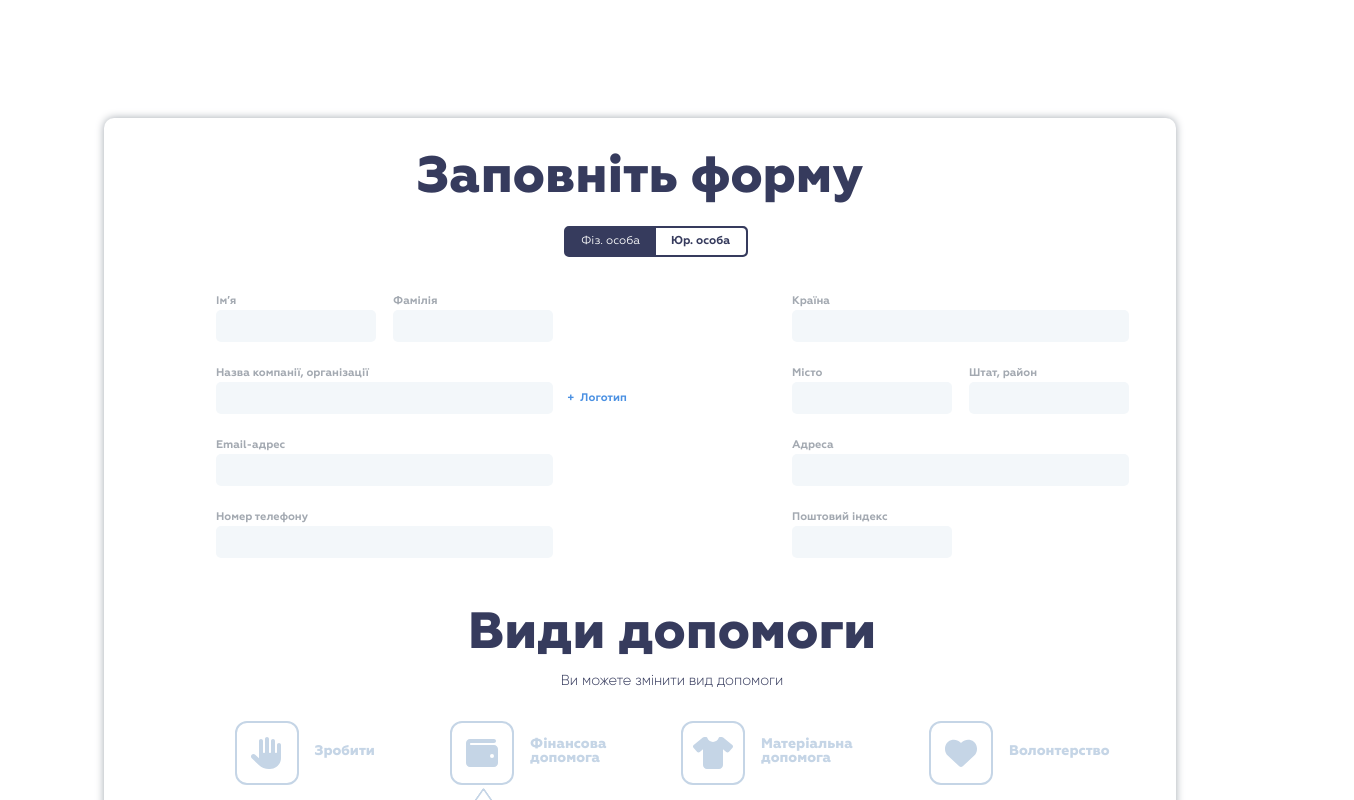
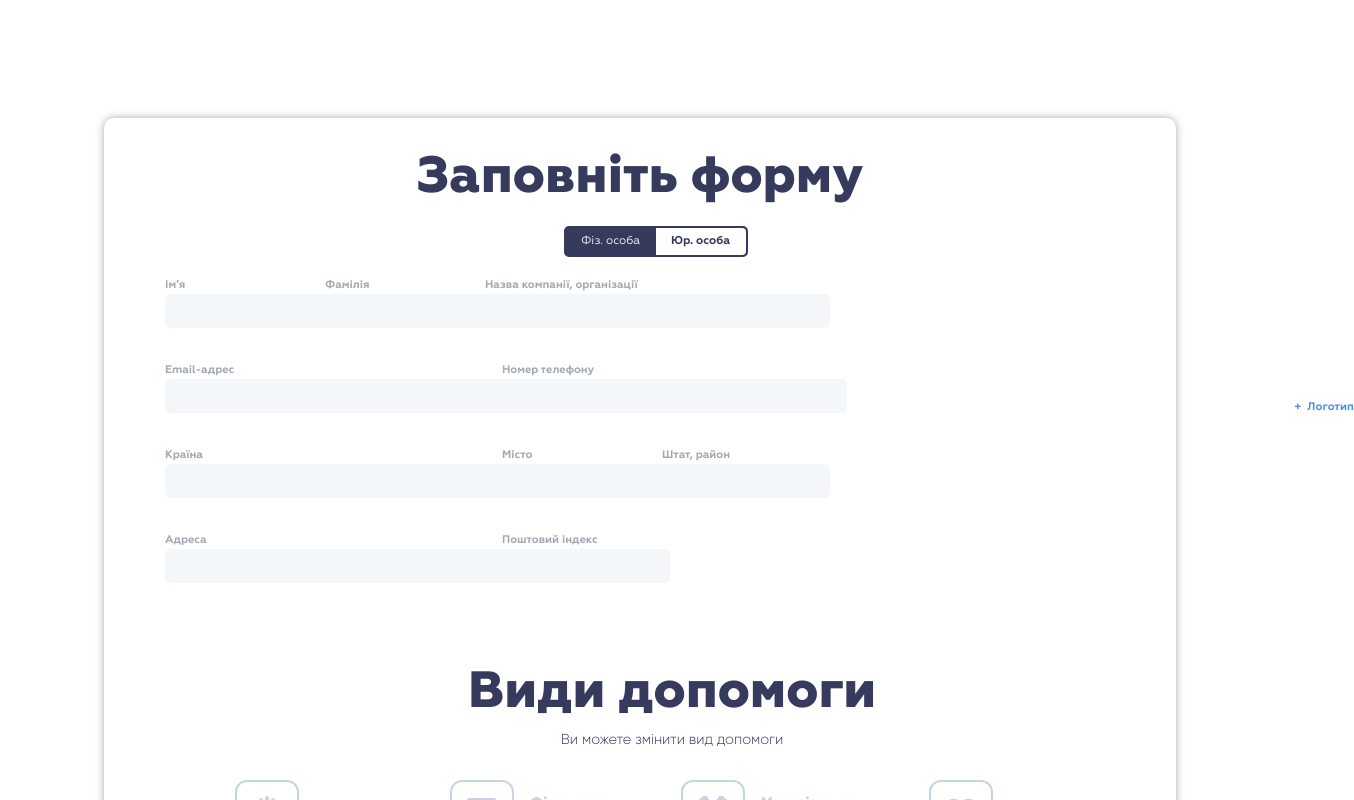
Before and after one commit to mrbywater/Financial-Aid-Form, a React (Create React App) app: page / in a window 1280 px wide. Shown: the top 800 px of the page, 1354 px wide, since content can reach past the window. Built offline with nearby package versions, Linux system fonts and the light colour scheme.

Commit message:
rewrite inputs

```diff
--- a/src/components/aidFormComponent/AidForm.scss
+++ b/src/components/aidFormComponent/AidForm.scss
@@ -30,39 +30,48 @@
     > div {
 
       &:first-child {
-        margin-top: 37px;
-        display: grid;
-        grid-template-columns: repeat(4, 150px);
-        grid-template-rows: repeat(4, 50px);
-        grid-column-gap: 27px;
-        grid-row-gap: 22px;
 
-        > div {
+        padding: 0 40px;
+        margin: 20px 0 0 20px;
+        display: flex;
+        flex-direction: row;
+        flex-wrap: wrap;
+        border: 1px solid white;
+        border-radius: 10px;
 
-          &:nth-child(1) { grid-area: 1 / 1 / 2 / 2; }
-          &:nth-child(2) { grid-area: 1 / 2 / 2 / 3; }
-          &:nth-child(3) { grid-area: 2 / 1 / 3 / 3; }
-          &:nth-child(4) { grid-area: 3 / 1 / 4 / 3; }
-          &:nth-child(5) { grid-area: 4 / 1 / 5 / 3; }
-          &:nth-child(6) { grid-area: 1 / 3 / 2 / 5; }
-          &:nth-child(7) { grid-area: 2 / 3 / 3 / 4; }
-          &:nth-child(8) { grid-area: 2 / 4 / 3 / 5; }
-          &:nth-child(9) { grid-area: 3 / 3 / 4 / 5; }
-          &:nth-child(10) { grid-area: 4 / 3 / 5 / 4; }
-
-          &:nth-child(n) {
-            margin-left: 112px;
-          }
-
-          &:nth-last-child(-n+5) {
-            margin-left: 334px;
-          }
-
-          &:is(:nth-child(3), :nth-child(4), :nth-child(5),
-      :nth-child(6),:nth-child(9)) {
-            width: 337px;
-          }
-        }
+      //  margin-top: 37px;
+      //  display: grid;
+      //  grid-template-columns: repeat(4, 150px);
+      //  grid-template-rows: repeat(4, 50px);
+      //  grid-column-gap: 27px;
+      //  grid-row-gap: 22px;
+      //
+      //  > div {
+      //
+      //    &:nth-child(1) { grid-area: 1 / 1 / 2 / 2; }
+      //    &:nth-child(2) { grid-area: 1 / 2 / 2 / 3; }
+      //    &:nth-child(3) { grid-area: 2 / 1 / 3 / 3; }
+      //    &:nth-child(4) { grid-area: 3 / 1 / 4 / 3; }
+      //    &:nth-child(5) { grid-area: 4 / 1 / 5 / 3; }
+      //    &:nth-child(6) { grid-area: 1 / 3 / 2 / 5; }
+      //    &:nth-child(7) { grid-area: 2 / 3 / 3 / 4; }
+      //    &:nth-child(8) { grid-area: 2 / 4 / 3 / 5; }
+      //    &:nth-child(9) { grid-area: 3 / 3 / 4 / 5; }
+      //    &:nth-child(10) { grid-area: 4 / 3 / 5 / 4; }
+      //
+      //    &:nth-child(n) {
+      //      margin-left: 112px;
+      //    }
+      //
+      //    &:nth-last-child(-n+5) {
+      //      margin-left: 334px;
+      //    }
+      //
+      //    &:is(:nth-child(3), :nth-child(4), :nth-child(5),
+      //:nth-child(6),:nth-child(9)) {
+      //      width: 337px;
+      //    }
+      //  }
       }
     }
   }
--- a/src/components/aidFormComponent/AidForm.tsx
+++ b/src/components/aidFormComponent/AidForm.tsx
@@ -2,14 +2,15 @@ import "./AidForm.scss"
 import Headline from "../formComponents/Headline";
 import Switcher from "../buttonComponents/Switcher";
 import Input from "../inputComponents/Input";
-import { useForm, SubmitHandler, FormProvider } from "react-hook-form"
+import {useForm, SubmitHandler, FormProvider, FieldError} from "react-hook-form"
 import {faHand, faHeart, faShirt, faWallet} from "@fortawesome/free-solid-svg-icons";
 import Button from "../buttonComponents/Button";
 import {mastercard, paypal, terminal, visa, webmoney} from "../../svgInfoList";
 import PayButton from "../buttonComponents/PayButton";
 import Card from "../inputComponents/Card";
+import {useState} from "react";
 
-type Inputs = {
+export type FormInputs = {
     name: string
     surname: string
     company: string
@@ -20,48 +21,66 @@ type Inputs = {
     state: string
     address: string
     postalcode: string
+    fileInput: FileList
 }
 
 const inputsInfo = [
     {
         type: 'text',
         label: 'Ім′я',
-        name: 'name'
+        name: 'name',
+        half: true,
+        required: true,
+        maxLength: 16
     },
     {
         type: 'text',
         label: 'Фамілія',
-        name: 'surname'
+        name: 'surname',
+        half: true,
+        required: true,
+        maxLength: 16
     },
     {
         type: 'text',
         label: 'Назва компанії, організації',
-        name: 'company'
+        name: 'company',
+        maxLength: 32,
+        required: true
     },
     {
         type: 'email',
         label: 'Email-адрес',
-        name: 'email'
+        name: 'email',
+        required: true,
+        maxLength: 32
     },
     {
         type: 'text',
         label: 'Номер телефону',
-        name: 'phone'
+        name: 'phone',
+        pattern: /\+?\(?([0-9]{3})\)?[-.]?\(?([0-9]{3})\)?[-.]?\(?([0-9]{4})\)?/,
+        minLength: 10,
+        maxLength: 16
     },
     {
         type: 'text',
         label: 'Країна',
-        name: 'country'
+        name: 'country',
+        required: true
     },
     {
         type: 'text',
         label: 'Місто',
-        name: 'city'
+        name: 'city',
+        half: true,
+        required: true
     },
     {
         type: 'text',
         label: 'Штат, район',
-        name: 'state'
+        name: 'state',
+        half: true
     },
     {
         type: 'text',
@@ -71,7 +90,10 @@ const inputsInfo = [
     {
         type: 'text',
         label: 'Поштовий індекс',
-        name: 'postalcode'
+        name: 'postalcode',
+        half: true,
+        required: true,
+        minLength: 6
     }
 ]
 
@@ -119,12 +141,18 @@ const payButtons = [
 
 const AidForm = () => {
 
-    const methods = useForm<Inputs>()
+    const {
+        register,
+        handleSubmit,
+        formState: { errors },
+    } = useForm<FormInputs>()
 
-    const onSubmit: SubmitHandler<Inputs> = (data) => console.log(data)
+    const onSubmitHandler = handleSubmit(data => console.log(data));
 
+    const [switcherState, setSwitcherState] = useState<boolean>(true)
 
-    // @ts-ignore
+    console.log(errors)
+
     return (
         <div className='aidFormMainContainer'>
             <div className='headline'>
@@ -133,10 +161,13 @@ const AidForm = () => {
                 />
             </div>
             <div className='switcher'>
-                <Switcher/>
+                <Switcher
+                    isActive={switcherState}
+                    setIsActive={setSwitcherState}
+                />
             </div>
-            <FormProvider {...methods}>
-                <form onSubmit={methods.handleSubmit(onSubmit)}>
+            {/*<FormProvider>*/}
+                <form onSubmit={onSubmitHandler}>
                     <div>
                         {inputsInfo.map(input => (
                             <Input
@@ -144,6 +175,13 @@ const AidForm = () => {
                                 type={input.type}
                                 label={input.label}
                                 name={input.name}
+                                error={(errors as { [key: string]: FieldError })}
+                                register={register}
+                                half={input.half}
+                                required={input?.required}
+                                maxLength={input?.maxLength}
+                                minLength={input?.minLength}
+                                pattern={input?.pattern}
                             />
                         ))}
                     </div>
@@ -192,7 +230,7 @@ const AidForm = () => {
                         </div>
                     </div>
                 </form>
-            </FormProvider>
+            {/*</FormProvider>*/}
         </div>
     )
 }
--- a/src/components/buttonComponents/PayButton.scss
+++ b/src/components/buttonComponents/PayButton.scss
@@ -10,6 +10,7 @@
   background-color: $no-active;
   font-family: Gilroy, sans-serif;
   border: none;
+  cursor: pointer;
 
   > div  {
     display: flex;
--- a/src/components/inputComponents/Input.scss
+++ b/src/components/inputComponents/Input.scss
@@ -1,10 +1,16 @@
 @import "../../styles/colors";
 
 .inputMainContainer {
+  //display: flex;
+  //flex-direction: column;
+  //width: 337px;
+  //position: relative;
+  width: 337px;
+  height: 85px;
+  //justify-content: center;
+  align-items: baseline;
   display: flex;
   flex-direction: column;
-  width: 160px;
-  position: relative;
 
   label {
     font-weight: 700;
@@ -12,16 +18,19 @@
     color: $gray;
   }
 
-  input {
+  .customInput {
+    width: 100%;
     margin-top: 2px;
     height: 30px;
     outline: none;
     border: none;
     border-radius: 5px;
     background-color: $input-bg;
+    font-family: Geometria, sans-serif;
+    padding: 2px 4px;
   }
 
-  .plusLogo {
+  .plusLogoLabel {
     font-size: 11px;
     font-weight: bold;
     letter-spacing: .10px;
@@ -29,6 +38,29 @@
     position: absolute;
     right: -74px;
     top: 50%;
+    cursor: pointer;
   }
 
+  .fileError {
+    position: absolute;
+    right: -130px;
+    top: 80%;
+    font-size: 8px;
+  }
+
+  .error{
+    outline: 1px solid $red;
+  }
+
+  .errorText {
+    transition: .3s ease-in;
+    position: absolute;
+    left: 0;
+    bottom: -13px;
+    font-size: 8px;
+  }
 }
+
+.halfInput {
+  width: 160px;
+}
--- a/src/components/inputComponents/Input.tsx
+++ b/src/components/inputComponents/Input.tsx
@@ -1,10 +1,18 @@
 import "./Input.scss"
-import {useFormContext} from "react-hook-form";
+import {FieldError} from "react-hook-form";
 
 type inputProps = {
     type: string
     label: string
-    name: string
+    name: any
+    half?: boolean
+    register: any
+    required?: boolean
+    error?: { [key: string]: FieldError }
+    maxLength?: number
+    minLength?: number
+    pattern?: RegExp
+    validate?: any
 }
 
 const Input = (props: inputProps) => {
@@ -12,23 +20,71 @@ const Input = (props: inputProps) => {
     const {
         type,
         label,
-        name
+        name,
+        half,
+        register,
+        required,
+        error,
+        maxLength,
+        minLength,
+        pattern,
+        validate,
     } = props
 
-    const { register } = useFormContext()
-
     return (
-        <div className='inputMainContainer'>
+        <div className={`inputMainContainer ${half ? 'halfInput' : ''}`}>
             <label htmlFor={name}>{label}</label>
             <input
                 id={name}
                 type={type}
-                {...register(name)}
+                maxLength={maxLength}
+                className={`customInput ${error?.[name] ? 'error' : ''}`}
+                {...register(name, {
+                    required: {
+                        value: required,
+                        message: "Це поле обов'язкове",
+                    },
+                    maxLength: {
+                        value: maxLength,
+                        message: `Довжина більше ${maxLength} символів`,
+                    },
+                    minLength: {
+                        value: minLength,
+                        message: `Довжина меньше ${minLength} символів`,
+                    },
+                    pattern: {
+                        value: pattern,
+                        message: 'Некоректний ввод',
+                    },
+                    validate,
+                })}
             />
+            <div style={{ opacity: +!!error?.[name] }} className="errorText">
+                {error?.[name]?.message}
+            </div>
             {name === 'company' && (
-                <div className='plusLogo'>
-                    +{'\u00A0'} Логотип
+                <div>
+                    <label className='plusLogoLabel'>
+                        +{'\u00A0'} Логотип
+                        <input
+                            type='file'
+                            accept=".png"
+                            style={{ display: 'none' }}
+                            multiple={false}
+                            {...register('fileInput', {
+                                required: true,
+                                validate: {
+                                    png: (value: FileList) => value && value[0].type === 'image/png' || 'Тільки PNG',
+                                    size: (value: FileList) => value && value[0].size <= 256 * 1024 || 'Максимальний розмір 256KB'
+                                }
+                            })}
+                        />
+                    </label>
+                    <div className='fileError'>
+                        {error?.['fileInput']?.message}
+                    </div>
                 </div>
+
             )}
         </div>
     )
```
Also changed, not shown: src/components/buttonComponents/Switcher.scss (+14 -5 lines), src/components/buttonComponents/Switcher.tsx (+20 -5 lines), src/components/inputComponents/Card.tsx (+19 -22 lines).
